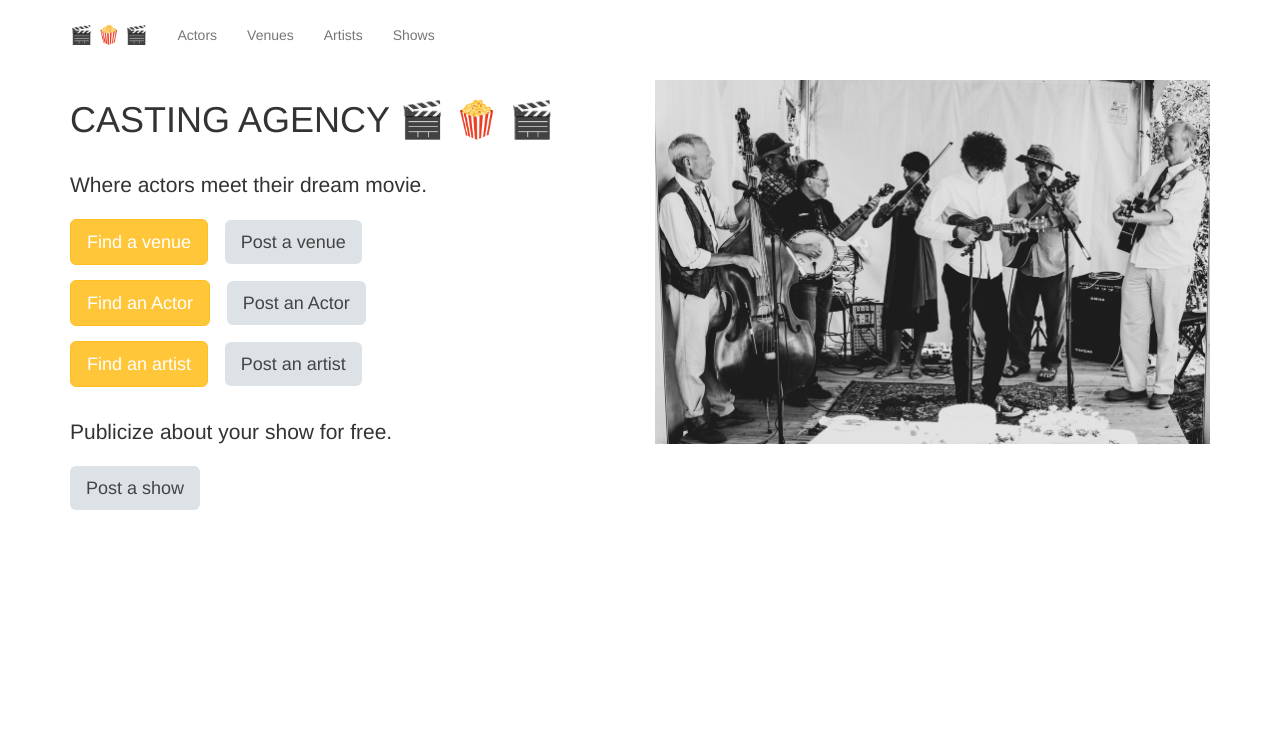
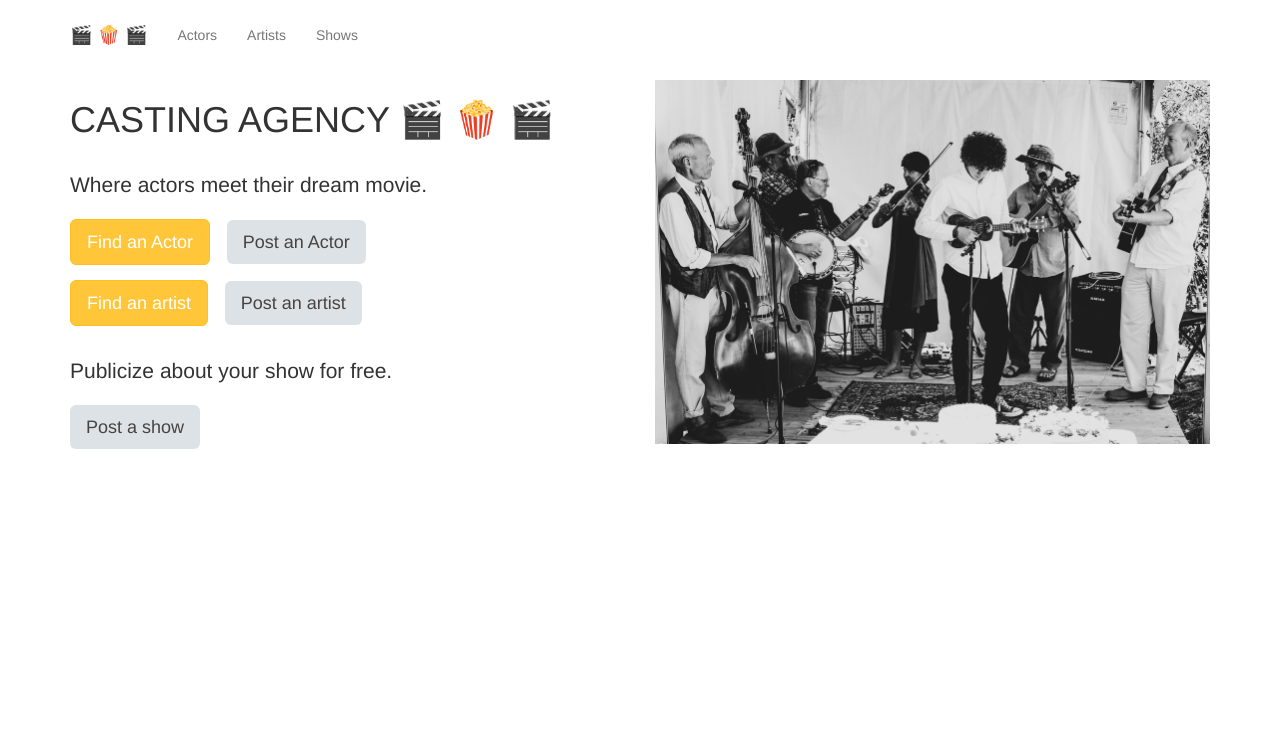
Before and after one commit to morangi2/CastingAgencyApp, a Flask app: page / in a window 1280 px wide. Shown: the top 748 px of the page. Run offline with Flask 2, Linux system fonts and the light colour scheme; some libraries are stand-ins or nearby versions.

Commit message:
clean code base

```diff
--- a/app.py
+++ b/app.py
@@ -54,6 +54,7 @@ def index():
 
 #  ----------------------------------------------------------------
 #  ACTORS
+#   -get all, get by ID, post new, patch by ID, delete one
 #  ----------------------------------------------------------------
 
 @app.route('/actors')
@@ -273,6 +274,7 @@ def delete_actor(actor_id):
     db.session.rollback()
   finally:
     db.session.close()
+    flash('Actor successfully deleted!')
   if error:
     error = False
     flash('An error occured. Venue not deleted.')
@@ -284,23 +286,6 @@ def delete_actor(actor_id):
 #  Venues
 #  ----------------------------------------------------------------
 
-@app.route('/venues')
-def venues():
-  # TODO: replace with real venues data. == DONE
-  #       num_upcoming_shows should be aggregated based on number of upcoming shows per venue. == DONE
-
-  cities_list = Venue.query.distinct('city')
-  areas = []
-
-  for one_city in cities_list:
-    city_data = {}
-    city_data['city'] = one_city.city
-    city_data['state'] = one_city.state
-    city_data['venues'] = Venue.query.filter_by(city = one_city.city)
-    city_data['num_upcoming_shows'] = Show.query.filter_by(venue_id = one_city.id).count()
-    areas.append(city_data)
-
-  return render_template('pages/venues.html', areas=areas)
 
 @app.route('/venues/search', methods=['POST'])
 def search_venues():
@@ -348,161 +333,6 @@ def search_venues():
 
   return render_template('pages/search_venues.html', results=search_response, search_term=search_term)
 
-
-@app.route('/venues/<int:venue_id>')
-def show_venue(venue_id):
-  # shows the venue page with the given venue_id
-  # TODO: replace with real venue data from the venues table, using venue_id == DONE
-
-  error = False
-
-  try:
-    venue_selected_data = {}
-    venue_selected = Venue.query.get(venue_id)
-    shows_joinedwith_artists = Show.query.filter_by(venue_id = venue_id).join(Artist).all()
-
-    venue_selected_data['id'] = venue_selected.id
-    venue_selected_data['name'] = venue_selected.name
-    venue_selected_data['genres'] = venue_selected.genres
-    venue_selected_data['address'] = venue_selected.address
-    venue_selected_data['city'] = venue_selected.city
-    venue_selected_data['state'] = venue_selected.state
-    venue_selected_data['phone'] = venue_selected.phone
-    venue_selected_data['website'] = venue_selected.website_link
-    venue_selected_data['facebook_link'] = venue_selected.facebook_link
-    venue_selected_data['seeking_talent'] = venue_selected.seeking_talent
-    venue_selected_data['seeking_description'] = venue_selected.seeking_description
-    venue_selected_data['image_link'] = venue_selected.image_link
-    venue_selected_data['past_shows'] = []
-    venue_selected_data['upcoming_shows'] = []
-    venue_selected_data['past_shows_count'] = 0
-    venue_selected_data['upcoming_shows_count'] = 0
-
-    #traverse the Show+Artist data to retrieve the artist details from past shows and upcoming shows
-    for show in shows_joinedwith_artists:
-      this_show = {}
-      this_show['artist_id'] = show.artist_id
-      this_show['artist_name'] = show.artist.name
-      this_show['artist_image_link'] = show.artist.image_link
-      this_show['start_time'] = show.start_time
-
-      #get current timestamp and convert timestamp from db, then compare to populate past shows and upcoming shows
-      show_start_time = show.start_time
-      show_start_time_formatted = datetime.strptime(show_start_time, '%Y-%m-%d %H:%M:%S')
-      db_timestamp = datetime.timestamp(show_start_time_formatted)
-      current_timestamp = time.time()
-
-      if current_timestamp > db_timestamp:
-        venue_selected_data['past_shows'].append(this_show)
-        venue_selected_data['past_shows_count'] += 1
-      else:
-        venue_selected_data['upcoming_shows'].append(this_show)
-        venue_selected_data['upcoming_shows_count'] += 1
-  except:
-    error = True
-    print(sys.exc_info())
-  if error:
-    error = False
-    flash('This venue does NOT exist in our records.')
-    abort(404)
-
-  return render_template('pages/show_venue.html', venue=venue_selected_data)
-
-#  Create Venue
-#  ----------------------------------------------------------------
-
-@app.route('/venues/create', methods=['GET'])
-def create_venue_form():
-  form = VenueForm()
-  return render_template('forms/new_venue.html', form=form)
-
-@app.route('/venues/create', methods=['POST'])
-def create_venue_submission():
-  # TODO: insert form data as a new Venue record in the db, instead == DONE
-  error = False
-  venueName = ''
-  data = {}
-
-  try:
-    #leverage the WTForm wrappers
-    form = VenueForm(request.form)
-
-    venue = Venue(name = form.name.data,
-                  city = form.city.data,
-                  state = form.state.data,
-                  address = form.address.data,
-                  phone = form.phone.data,
-                  genres = form.genres.data,
-                  image_link = form.image_link.data,
-                  facebook_link = form.facebook_link.data,
-                  website_link = form.website_link.data,
-                  seeking_talent = form.seeking_talent.data,
-                  seeking_description = form.seeking_description.data)
-    db.session.add(venue)
-    db.session.commit()
-
-    venueName = form.name.data
-
-    data['id'] = venue.id
-    data['name'] = venue.name
-    data['city'] = venue.city
-    data['state'] = venue.state
-    data['address'] = venue.address
-    data['phone'] = venue.phone
-    data['genres'] = venue.genres
-    data['image_link'] = venue.image_link
-    data['facebook_link'] = venue.facebook_link
-    data['website_link'] = venue.website_link
-    data['seeking_talent'] = venue.seeking_talent
-    data['seeking_description'] = venue.seeking_description
-  except:
-    error=True
-    db.session.rollback()
-    print(sys.exc_info())
-  finally:
-    db.session.close()
-  if error:
-    error = False
-    print('data to input:: ')
-    print(data)
-    print(sys.exc_info())
-    # TODO: on unsuccessful db insert, flash an error instead. == DONE
-    # e.g., flash('An error occurred. Venue ' + data.name + ' could not be listed.')
-    flash('An error occurred. Venue ' + venueName + ' could not be listed.')
-    # see: http://flask.pocoo.org/docs/1.0/patterns/flashing/
-  else:
-    # on successful db insert, flash success
-    print(data)
-    flash('Venue ' + request.form['name'] + ' was successfully listed!')
-
-  # TODO: modify data to be the data object returned from db insertion == DONE
-  return render_template('pages/home.html', venues=data)
-
-
-@app.route('/venues/<venue_id>/delete', methods=['GET'])
-def delete_venue(venue_id):
-  # TODO: Complete this endpoint for taking a venue_id, and using == DONE
-  # SQLAlchemy ORM to delete a record. Handle cases where the session commit could fail.
-  # BONUS CHALLENGE: Implement a button to delete a Venue on a Venue Page, have it so that == DONE
-  # clicking that button delete it from the db then redirect the user to the homepage
-
-  error = False
-
-  try:
-    Venue.query.filter_by(id = venue_id).delete()
-    db.session.commit()
-  except:
-    error = True
-    db.session.rollback()
-  finally:
-    db.session.close()
-    flash('Venue successfully deleted!')
-  if error:
-    error = False
-    flash('An error occured. Venue could NOT be deleted.')
-    abort(404)
-
-  return redirect(url_for('index'))
 
 
 #  Artists
--- a/templates/layouts/main.html
+++ b/templates/layouts/main.html
@@ -53,17 +53,6 @@
         <div class="collapse navbar-collapse">
           <ul class="nav navbar-nav">
             <li>
-              {% if (request.endpoint == 'venues') or
-                (request.endpoint == 'search_venues') or
-                (request.endpoint == 'show_venue') %}
-              <form class="search" method="post" action="/venues/search">
-                <input class="form-control"
-                  type="search"
-                  name="search_term"
-                  placeholder="Find a venue"
-                  aria-label="Search">
-              </form>
-              {% endif %}
               {% if (request.endpoint == 'artists') or
                 (request.endpoint == 'search_artists') or
                 (request.endpoint == 'show_artist') %}
@@ -90,7 +79,6 @@
           </ul>
           <ul class="nav navbar-nav">
             <li {% if request.endpoint == 'actors' %} class="active" {% endif %}><a href="{{ url_for('actors') }}">Actors</a></li>
-            <li {% if request.endpoint == 'venues' %} class="active" {% endif %}><a href="{{ url_for('venues') }}">Venues</a></li>
             <li {% if request.endpoint == 'artists' %} class="active" {% endif %}><a href="{{ url_for('artists') }}">Artists</a></li>
             <li {% if request.endpoint == 'shows' %} class="active" {% endif %}><a href="{{ url_for('shows') }}">Shows</a></li>
           </ul>
--- a/templates/pages/home.html
+++ b/templates/pages/home.html
@@ -5,10 +5,6 @@
 	<div class="col-sm-6">
 		<h1>CASTING AGENCY 🎬 🍿 🎬</h1>
 		<p class="lead">Where actors meet their dream movie.</p>
-		<h3>
-			<a href="/venues"><button class="btn btn-primary btn-lg">Find a venue</button></a>
-			<a href="/venues/create"><button class="btn btn-default btn-lg">Post a venue</button></a>
-		</h3>
 		<h3>
 			<a href="/actors"><button class="btn btn-primary btn-lg">Find an Actor</button></a>
 			<a href="/actors/create"><button class="btn btn-default btn-lg">Post an Actor</button></a>
```
Also changed, not shown: templates/forms/edit_venue.html (deleted, +0 -63 lines), templates/forms/new_venue.html (deleted, +0 -63 lines), templates/pages/show_venue.html (deleted, +0 -81 lines), templates/pages/venues.html (deleted, +0 -19 lines).
